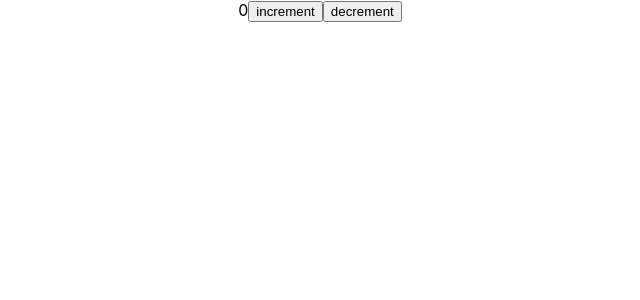
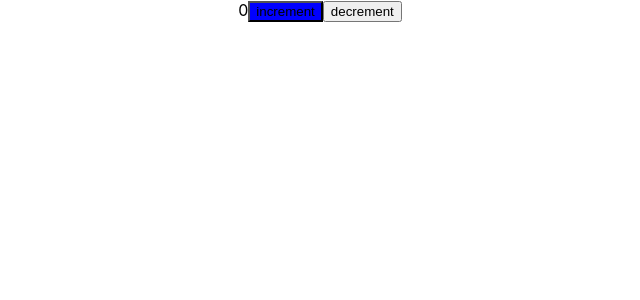
Before and after one commit to priyanka9515/Todolist, a React (Create React App) app: page / in a window 1280 px wide. Shown: the top 300 px of the page, without its empty margins (320-960 px from the left). Built offline with nearby package versions, Linux system fonts and the light colour scheme.

Commit message:
added buttons

```diff
--- a/src/Components/list.js
+++ b/src/Components/list.js
@@ -2,15 +2,9 @@ import React, { Component } from "react";
 
 class list extends Component {
   handleonClick = () => {
-    // console.log("abc");
-    // this.state.clicks++;
-
     this.setState({ count: this.state.count + 1 });
   };
   handleonClick1 = () => {
-    // console.log("abc");
-    // this.state.clicks++;
-
     this.setState({ count: this.state.count - 1 });
   };
   constructor(props) {
@@ -25,7 +19,12 @@ class list extends Component {
     return (
       <div>
         {this.state.count}
-        <button onClick={this.handleonClick}>increment</button>
+        <button
+          onClick={this.handleonClick}
+          style={{ backgroundColor: "blue" }}
+        >
+          increment
+        </button>
         <button onClick={this.handleonClick1}>decrement</button>
       </div>
     );
```
